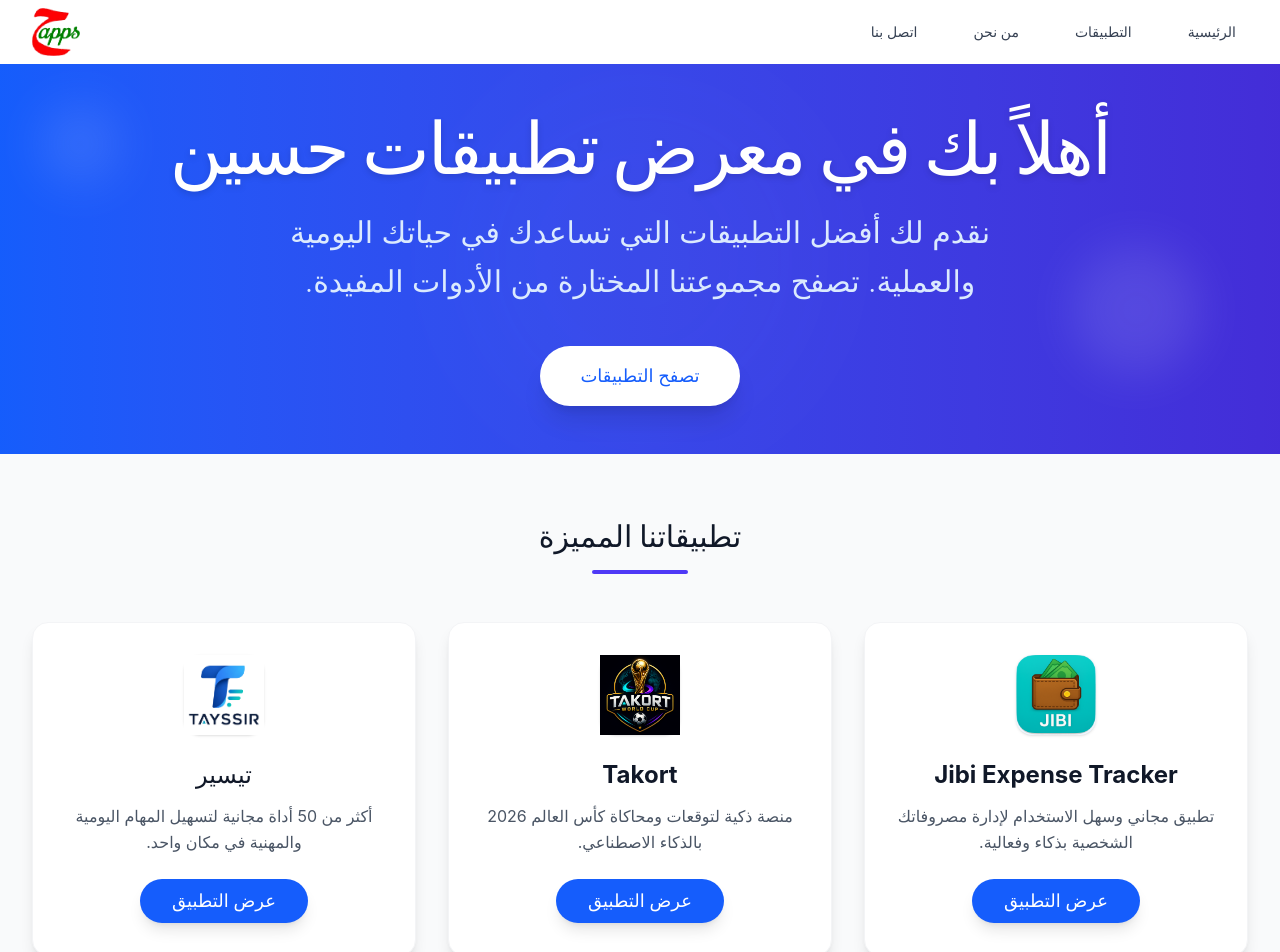
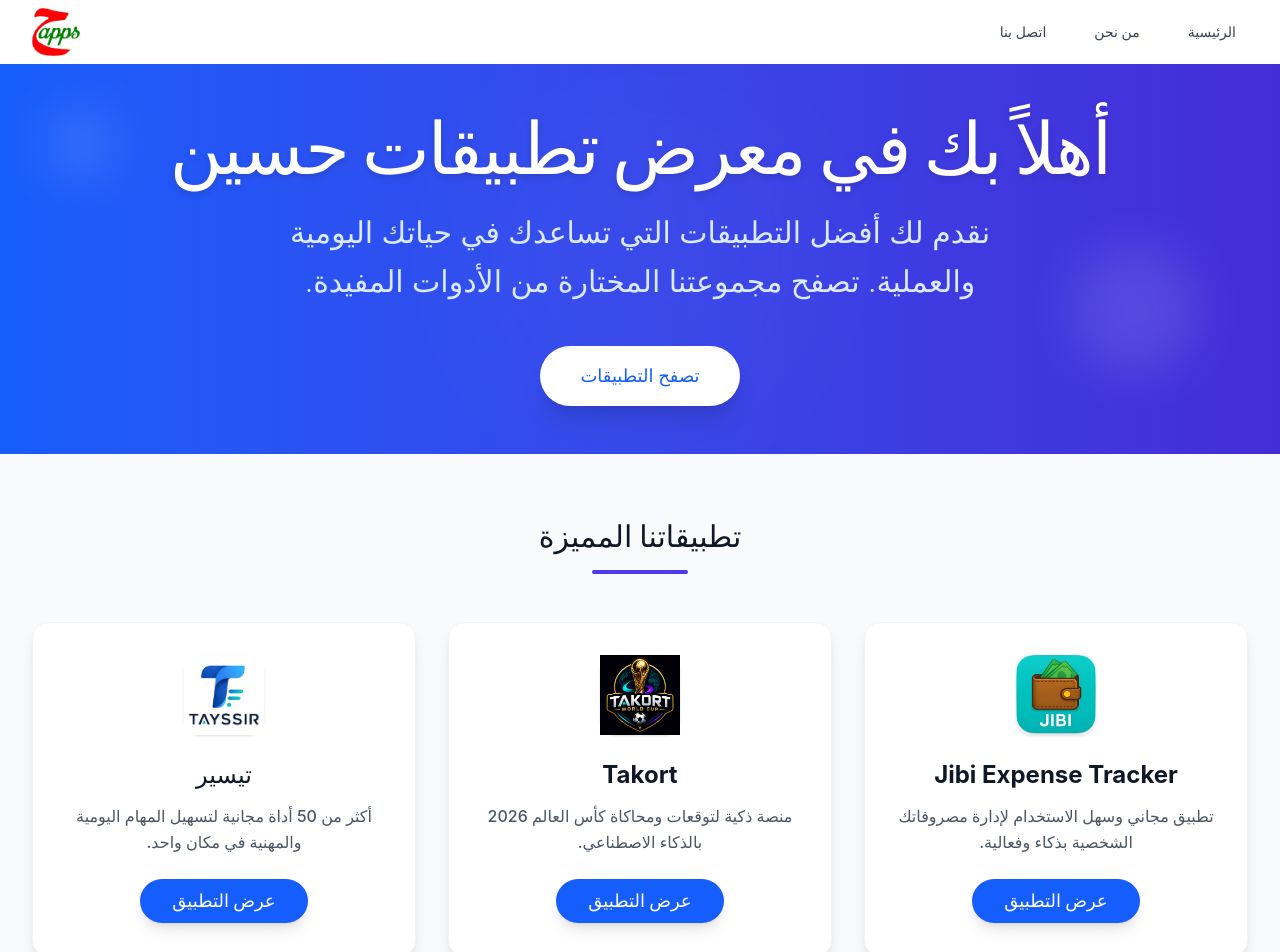
Before and after one commit to alfaress01/houssain-apps, a React (Vite) app: page / in a window 1280 px wide. Shown: the top 952 px of the page. Built offline with nearby package versions, Linux system fonts and the light colour scheme.

Commit message:
Improve header spacing and clickable app cards

```diff
--- a/src/components/AppCard.jsx
+++ b/src/components/AppCard.jsx
@@ -3,9 +3,9 @@
 
 const AppCard = ({ title, description, icon, link }) => {
   const isInternal = link.startsWith('/');
-
-  return (
-    <div className="bg-white dark:bg-gray-800 rounded-2xl shadow-lg hover:shadow-2xl transition-all duration-300 transform hover:-translate-y-2 border border-gray-100 dark:border-gray-700 overflow-hidden h-full flex flex-col">
+  const cardClassName =
+    'group cursor-pointer bg-white dark:bg-gray-800 rounded-2xl shadow-lg hover:shadow-2xl transition-all duration-300 transform hover:-translate-y-2 hover:scale-[1.01] border border-gray-100 hover:border-blue-200 dark:border-gray-700 dark:hover:border-indigo-500/60 overflow-hidden h-full flex flex-col focus:outline-none focus:ring-2 focus:ring-blue-500 focus:ring-offset-2';
+  const content = (
     <div className="p-8 flex flex-col h-full">
       <div className="flex items-center justify-center w-20 h-20 bg-blue-50 dark:bg-indigo-900/50 rounded-2xl mb-6 mx-auto text-5xl shadow-sm">
         {icon}
@@ -13,24 +13,23 @@
       <h3 className="text-2xl font-bold text-gray-900 dark:text-white text-center mb-3">{title}</h3>
       <p className="text-gray-600 dark:text-gray-300 text-center mb-6 flex-grow leading-relaxed">{description}</p>
       <div className="text-center mt-auto">
-          {isInternal ? (
-            <Link
-              to={link}
-              className="inline-block bg-blue-600 hover:bg-blue-700 text-white font-bold text-lg py-2 px-8 rounded-full transition-all duration-300 shadow-lg hover:shadow-xl hover:-translate-y-1"
-            >
+        <span className="inline-block bg-blue-600 text-white font-bold text-lg py-2 px-8 rounded-full transition-all duration-300 shadow-lg group-hover:bg-blue-700 group-hover:shadow-xl group-hover:-translate-y-1">
           عرض التطبيق
+        </span>
+      </div>
+    </div>
+  );
+
+  return (
+    isInternal ? (
+      <Link to={link} className={cardClassName} aria-label={`فتح صفحة ${title}`}>
+        {content}
       </Link>
     ) : (
-            <a
-              href={link}
-              className="inline-block bg-blue-600 hover:bg-blue-700 text-white font-bold text-lg py-2 px-8 rounded-full transition-all duration-300 shadow-lg hover:shadow-xl hover:-translate-y-1"
-            >
-              عرض التطبيق
+      <a href={link} className={cardClassName} aria-label={`فتح صفحة ${title}`}>
+        {content}
       </a>
-          )}
-        </div>
-      </div>
-    </div>
+    )
   );
 };
 
--- a/src/components/Header.jsx
+++ b/src/components/Header.jsx
@@ -3,16 +3,14 @@
 
 const Header = () => {
   const [isMenuOpen, setIsMenuOpen] = useState(false);
-  const sectionLink = (sectionId) => `${import.meta.env.BASE_URL}#${sectionId}`;
 
   return (
     <header className="bg-white dark:bg-gray-900 shadow-md">
       <div className="max-w-7xl mx-auto px-4 sm:px-6 lg:px-8">
         <div className="flex justify-between items-center h-16">
           {/* Desktop Navigation */}
-          <nav className="hidden md:flex space-x-8">
+          <nav className="hidden md:flex items-center gap-4 lg:gap-6">
             <Link to="/" className="text-gray-700 dark:text-gray-300 hover:text-indigo-600 dark:hover:text-indigo-400 px-3 py-2 rounded-md text-sm font-medium">الرئيسية</Link>
-            <a href={sectionLink('apps')} className="text-gray-700 dark:text-gray-300 hover:text-indigo-600 dark:hover:text-indigo-400 px-3 py-2 rounded-md text-sm font-medium">التطبيقات</a>
             <Link to="/about" className="text-gray-700 dark:text-gray-300 hover:text-indigo-600 dark:hover:text-indigo-400 px-3 py-2 rounded-md text-sm font-medium">من نحن</Link>
             <Link to="/contact" className="text-gray-700 dark:text-gray-300 hover:text-indigo-600 dark:hover:text-indigo-400 px-3 py-2 rounded-md text-sm font-medium">اتصل بنا</Link>
           </nav>
@@ -56,13 +54,6 @@
             >
               الرئيسية
             </Link>
-            <a
-              href={sectionLink('apps')}
-              className="text-gray-700 dark:text-gray-300 hover:text-indigo-600 dark:hover:text-indigo-400 block px-3 py-2 rounded-md text-base font-medium"
-              onClick={() => setIsMenuOpen(false)}
-            >
-              التطبيقات
-            </a>
             <Link
               to="/about"
               className="text-gray-700 dark:text-gray-300 hover:text-indigo-600 dark:hover:text-indigo-400 block px-3 py-2 rounded-md text-base font-medium"
```
Lines whose indentation alone changed are shown as unchanged.
